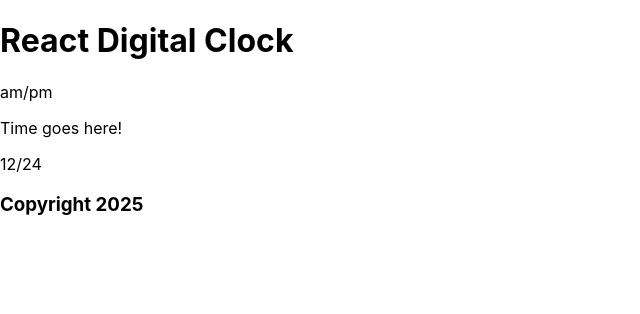
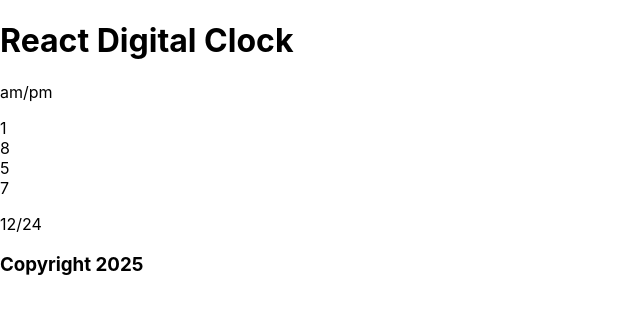
Before and after one commit to jgoto/react-digital-clock, a React (Create React App) app: page / in a window 1280 px wide. Shown: the top 314 px of the page, without its empty margins (0-640 px from the left). Built offline with nearby package versions, Linux system fonts and the light colour scheme.

Commit message:
Added DisplayTile component and now pass each digit in the HHMM time to 4 tiles to display the digits. Currently the digits are displayed as text

```diff
--- a/src/components/Content.jsx
+++ b/src/components/Content.jsx
@@ -1,11 +1,12 @@
 import { useState } from "react";
 import AmPmSelect from "./AmPmSelect";
+import Display from "./Display";
 
 function Content(){
     return (
         <>
             <AmPmSelect />
-            <p>Time goes here!</p>
+            <Display />
         </>
     )
 }
--- /dev/null
+++ b/src/components/DigitTile.jsx
@@ -0,0 +1,11 @@
+import { useState } from "react";
+
+function DigitTile({digit}){
+    return (
+        <div>
+            {digit}
+        </div>
+    )
+}
+
+export default DigitTile;
--- /dev/null
+++ b/src/components/Display.jsx
@@ -0,0 +1,24 @@
+import { useState, useEffect } from "react";
+import DigitTile from "./DigitTile";
+
+function Display(){
+    const [date, setTime] = useState(new Date())
+    const hours = String(date.getHours()).padStart(2,0);
+    const minutes = String(date.getMinutes()).padStart(2,0);
+    const digitValues = (hours+minutes).split("");
+
+    useEffect(()=>{
+        const intervalId = setInterval(()=>{
+            setTime(new Date())
+        },1000);
+        return () => clearInterval(intervalId);
+    },[]);
+
+    return (
+        <>
+            { digitValues.map((digit,index)=><DigitTile key={index} digit={digit} /> )}
+        </>
+    )
+}
+
+export default Display;
```
Also changed, not shown: src/components/Digit.jsx (deleted).
